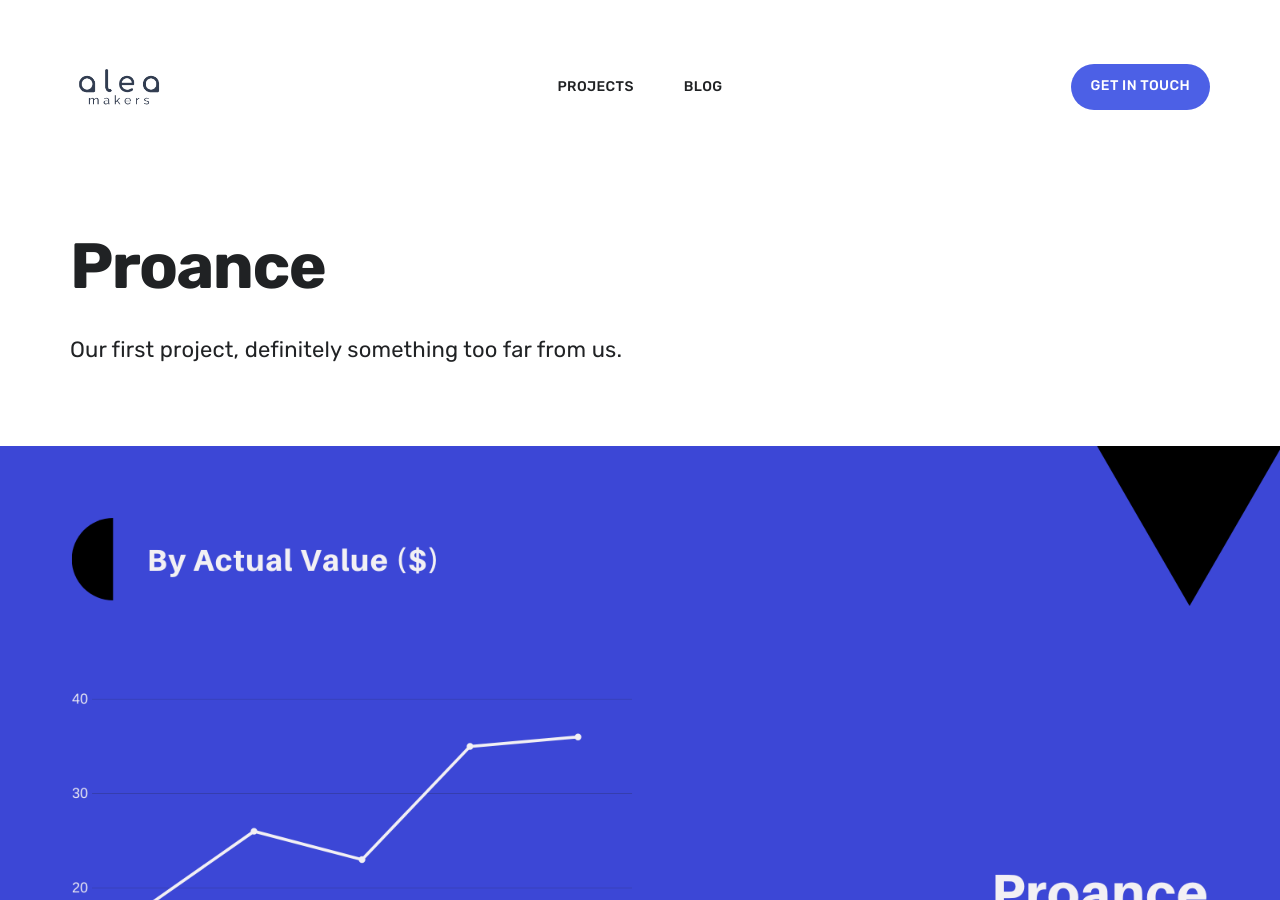
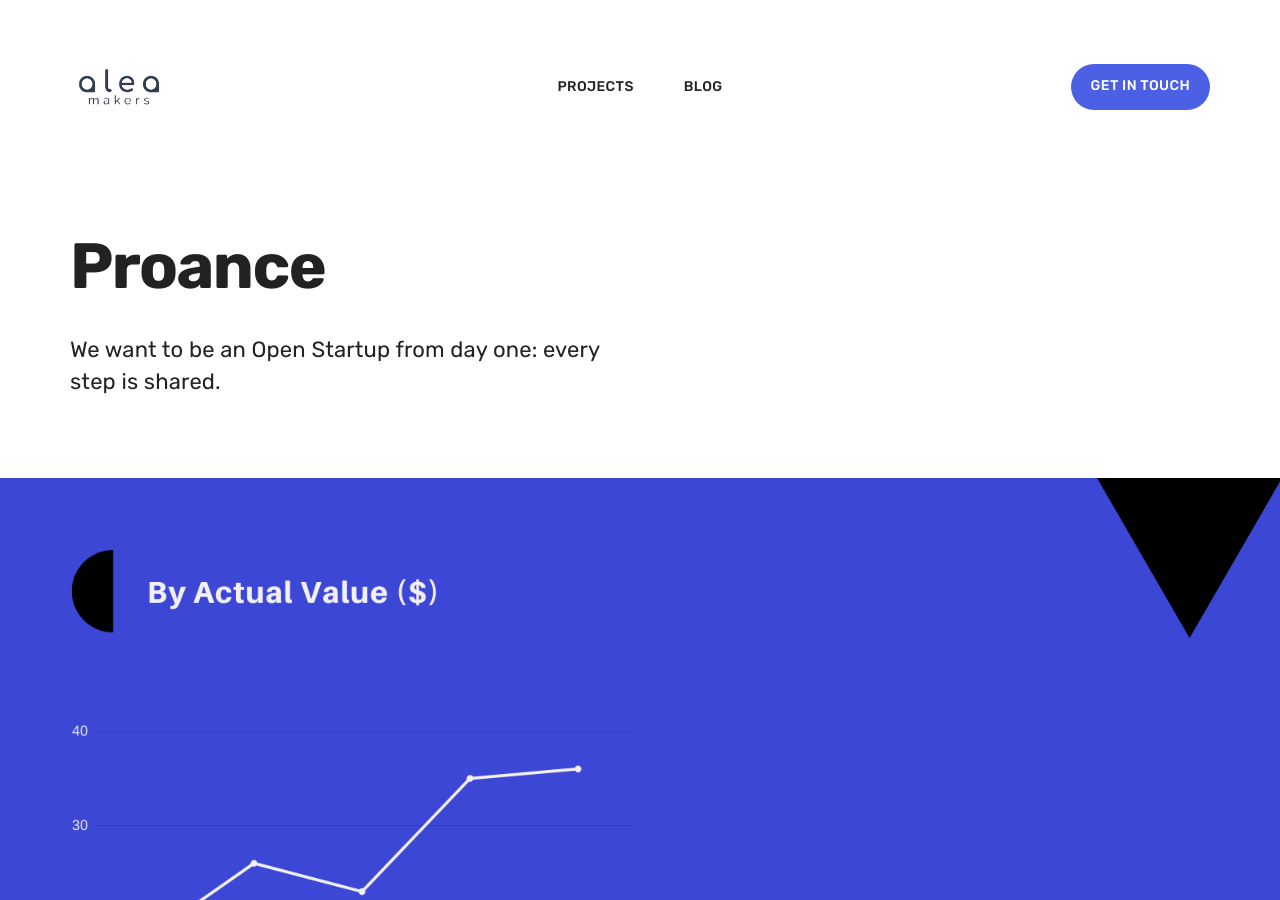
Before and after one commit to alea-git/alea-git.github.io, a Jekyll site: the page built from _projects/proance.md, in a window 1280 px wide and 900 px high. Built offline with Jekyll 4.4.1, drawn with Linux system fonts in a browser that asks for light colours; nearby versions of some CDN libraries.

Commit message:
Updated '_projects/proance.md' via CloudCannon

```diff
--- a/_projects/proance.md
+++ b/_projects/proance.md
@@ -1,8 +1,10 @@
 ---
-title:
-subtitle: 'Our first project, definitely something too far from us.'
+title: Proance
+subtitle: 'We want to be an Open Startup from day one: every step is shared.'
 date: 2019-10-17 00:00:00
-description: Community self-publishing service.
+description: >-
+  App for financial management made for digital entrepreneurs in the initial
+  phase of their project.
 featured_image: copertinapro.png
 accent_color: '#4c60e6'
 gallery_images:
```
